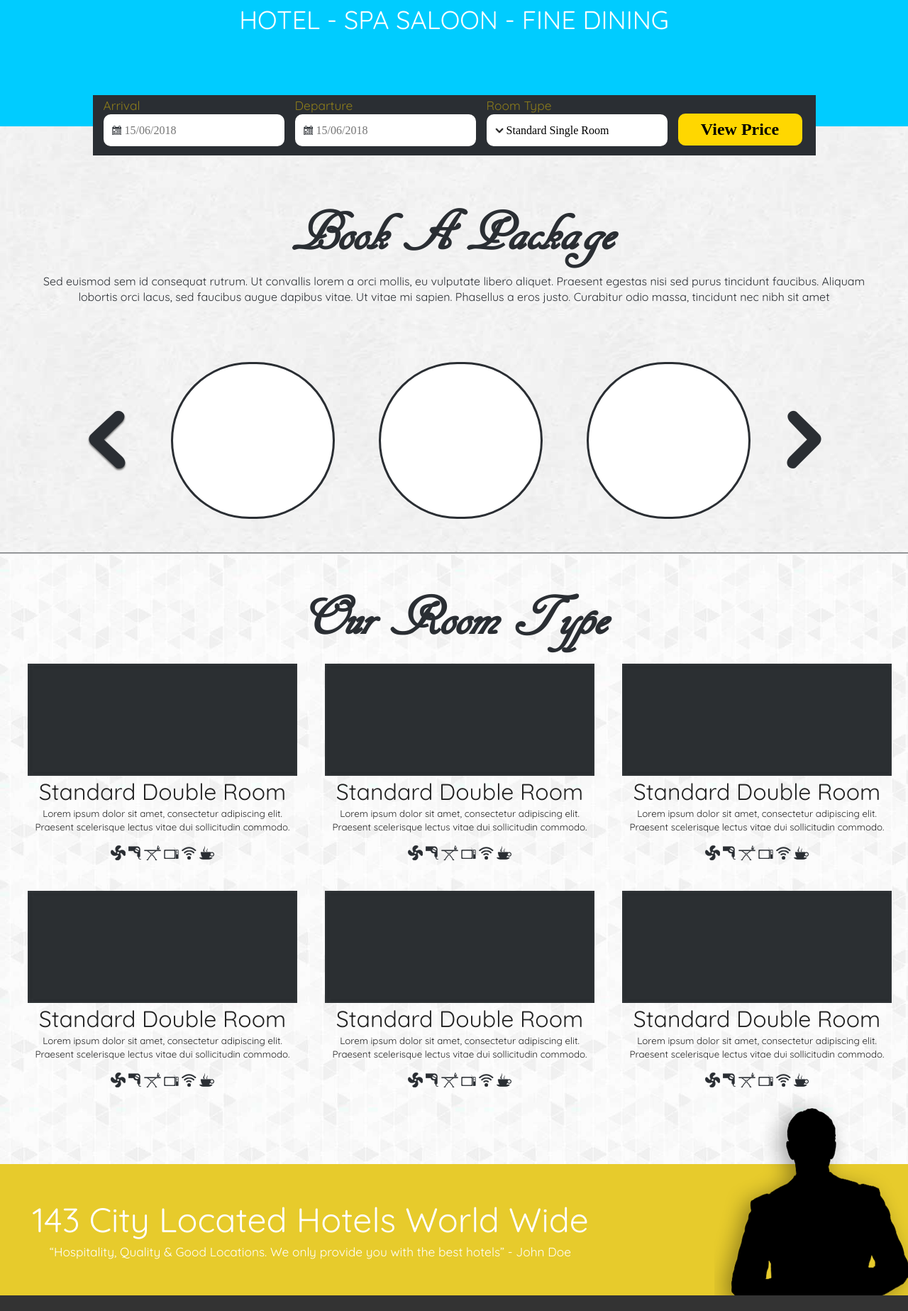
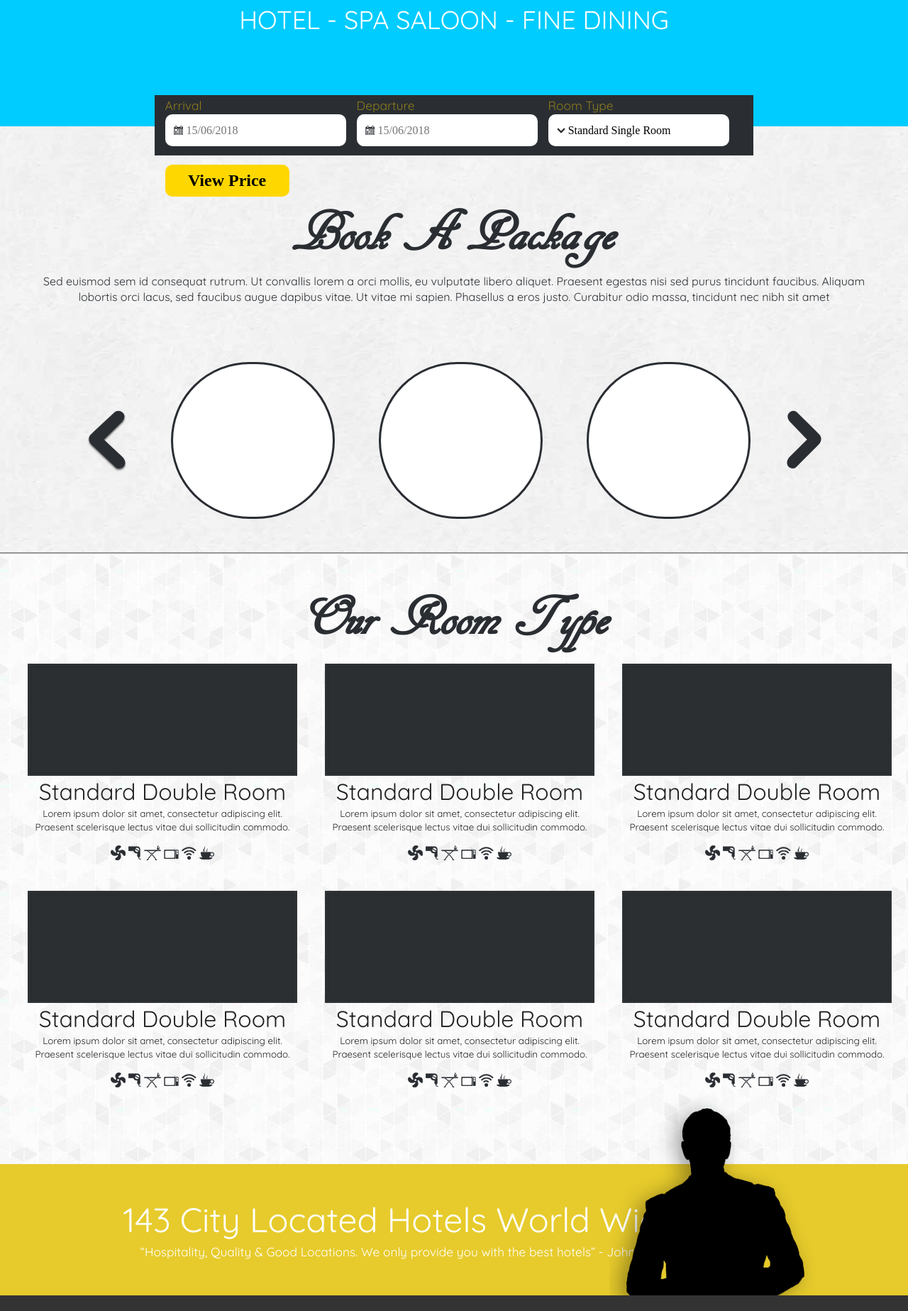
Before and after one commit to bappy351/psd_to_html_hotel_deluxe, a plain HTML site: page index.html in a window 1280 px wide. Shown: the part 559-2406 px from the top of the page at 71% size. Drawn offline with nearby package versions, Linux system fonts and the light colour scheme; a script that the page names is missing; a web font is replaced by a local one.

Commit message:
Update main.css

```diff
--- a/css/main.css
+++ b/css/main.css
@@ -184,7 +184,7 @@ footer{
 }
 
 .testimonial_wrapper{
-    width: 1300px;
+    width: 80%;
     left: 0;
     right: 0;
     margin: 0 auto;
@@ -289,7 +289,7 @@ footer{
 
 .view_picing {
     background-color: #2a2e33;
-    width: 1019px;
+    width: 66%;
     height: 85px;
     position: absolute;
     left: 0;
```
